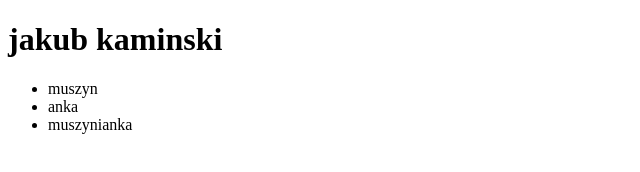
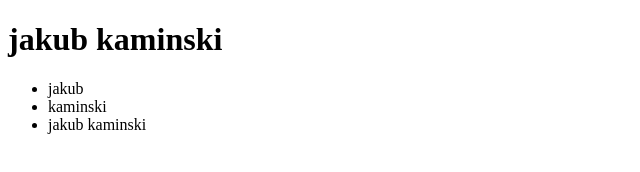
Before and after one commit to L0TNIK/git-nauka, a plain HTML site: page index.html in a window 1280 px wide. Shown: the full height of the page, 0-640 px from the left. Drawn offline with Linux system fonts and the light colour scheme.

Commit message:
zmieniono zawartosc listy

```diff
--- a/index.html
+++ b/index.html
@@ -8,9 +8,9 @@
   <body>
     <h1>jakub kaminski</h1>
     <ul>
-      <li>muszyn</li>
-      <li>anka</li>
-      <li>muszynianka</li>
+      <li>jakub</li>
+      <li>kaminski</li>
+      <li>jakub kaminski</li>
     </ul>
   </body>
 </html>
```
